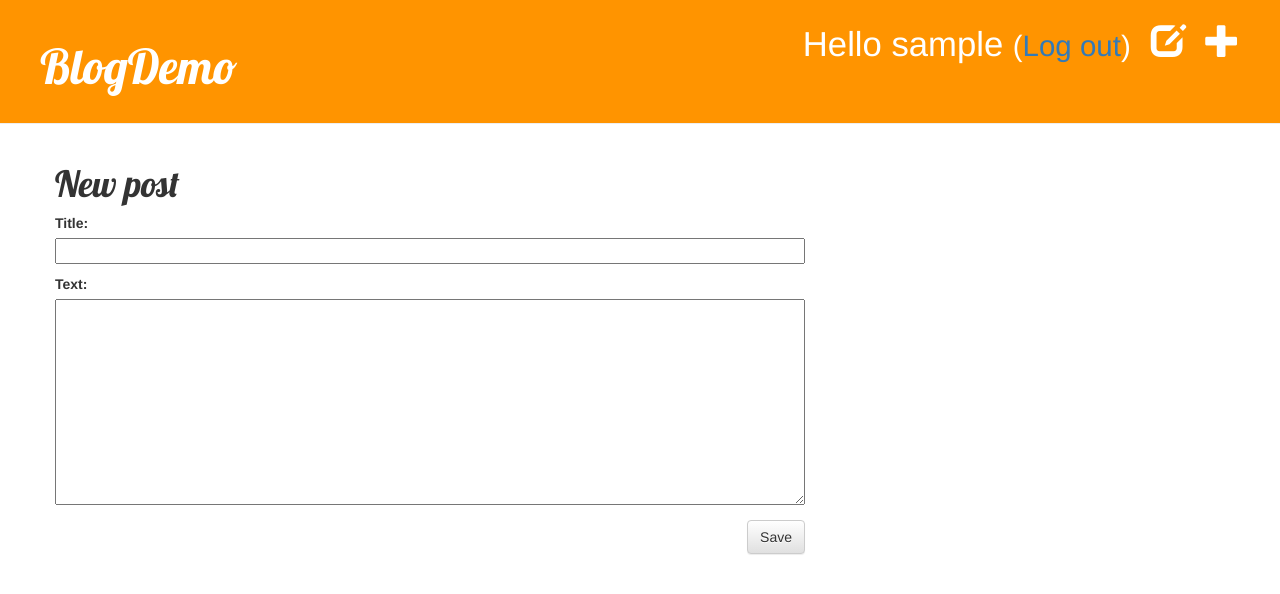
After one commit to avinashkumarpro/BlogDemo, a Django app: page /post/new/ in a window 1280 px wide. The commit adds this page. Shown: the top 594 px of the page. Run offline with Django 3.2, Linux system fonts and the light colour scheme; the visitor is signed in with stand-in values (Sample User, id 1); some libraries are stand-ins or nearby versions.

Commit message:
Changes views, templates and implemented comment

```diff
--- a/blog/admin.py
+++ b/blog/admin.py
@@ -1,4 +1,5 @@
 from django.contrib import admin
-from .models import Post
+from .models import Comment, Post
 
 admin.site.register(Post)
+admin.site.register(Comment)
--- /dev/null
+++ b/blog/forms.py
@@ -0,0 +1,15 @@
+from django import forms
+from .models import Comment, Post
+
+class PostForm(forms.ModelForm):
+
+    class Meta:
+        model = Post
+        fields = ('title', 'text',)
+
+
+class CommentForm(forms.ModelForm):
+
+    class Meta:
+        model = Comment
+        fields = ('author', 'text',)
--- a/blog/models.py
+++ b/blog/models.py
@@ -1,6 +1,7 @@
 from django.db import models
 from django.utils import timezone
 
+# Post model
 class Post(models.Model):
 	"""Post Model"""
 	author = models.ForeignKey('auth.User')
@@ -15,3 +16,21 @@ class Post(models.Model):
 
 	def __str__(self):
 		return self.title
+
+	def approved_comments(self):
+		return self.comments.filter(approved_comment=True)
+
+# Comment model
+class Comment(models.Model):
+    post = models.ForeignKey('blog.Post', related_name='comments')
+    author = models.CharField(max_length=200)
+    text = models.TextField()
+    created_date = models.DateTimeField(default=timezone.now)
+    approved_comment = models.BooleanField(default=False)
+
+    def approve(self):
+        self.approved_comment = True
+        self.save()
+
+    def __str__(self):
+        return self.text
--- /dev/null
+++ b/blog/static/css/blog.css
@@ -0,0 +1,51 @@
+
+.page-header {
+    background-color: #ff9400;
+    margin-top: 0;
+    padding: 20px 20px 20px 40px;
+}
+
+.page-header h1, .page-header h1 a, .page-header h1 a:visited, .page-header h1 a:active {
+    color: #ffffff;
+    font-size: 36pt;
+    text-decoration: none;
+}
+
+.content {
+    margin-left: 40px;
+}
+
+h1, h2, h3, h4 {
+    font-family: 'Lobster', cursive;
+}
+
+.date {
+    color: #828282;
+}
+
+.save {
+    float: right;
+}
+
+.post-form textarea, .post-form input {
+    width: 100%;
+}
+
+.top-menu, .top-menu:hover, .top-menu:visited {
+    color: #ffffff;
+    float: right;
+    font-size: 26pt;
+    margin-right: 20px;
+}
+
+.post {
+    margin-bottom: 70px;
+}
+
+.post h1 a, .post h1 a:visited {
+    color: #000000;
+}
+
+.comment {
+    margin: 20px 0px 20px 20px;
+}
--- /dev/null
+++ b/blog/templates/blog/base.html
@@ -0,0 +1,55 @@
+<!DOCTYPE html>
+{% load staticfiles %}
+<html lang="en">
+<head>
+	<meta charset="utf-8">
+    <meta http-equiv="X-UA-Compatible" content="IE=edge">
+    <meta name="viewport" content="width=device-width, initial-scale=1">
+    <!-- The above 3 meta tags *must* come first in the head; any other head content must come *after* these tags -->
+	<title>blogdemo</title>
+	<!-- Latest compiled and minified CSS -->
+	<link rel="stylesheet" href="https://maxcdn.bootstrapcdn.com/bootstrap/3.3.7/css/bootstrap.min.css" integrity="sha384-BVYiiSIFeK1dGmJRAkycuHAHRg32OmUcww7on3RYdg4Va+PmSTsz/K68vbdEjh4u" crossorigin="anonymous">
+
+	<!-- Optional theme -->
+	<link rel="stylesheet" href="https://maxcdn.bootstrapcdn.com/bootstrap/3.3.7/css/bootstrap-theme.min.css" integrity="sha384-rHyoN1iRsVXV4nD0JutlnGaslCJuC7uwjduW9SVrLvRYooPp2bWYgmgJQIXwl/Sp" crossorigin="anonymous">
+
+	<!-- HTML5 shim and Respond.js for IE8 support of HTML5 elements and media queries -->
+    <!-- WARNING: Respond.js doesn't work if you view the page via file:// -->
+    <!--[if lt IE 9]>
+      <script src="https://oss.maxcdn.com/html5shiv/3.7.3/html5shiv.min.js"></script>
+      <script src="https://oss.maxcdn.com/respond/1.4.2/respond.min.js"></script>
+    <![endif]-->
+	<link href="//fonts.googleapis.com/css?family=Lobster&subset=latin,latin-ext" rel="stylesheet" type="text/css">
+	<link rel="stylesheet" href="{% static 'css/blog.css' %}">
+
+</head>
+<body>
+
+	<div class="page-header">
+        {% if user.is_authenticated %}
+            <a href="{% url 'post_new' %}" class="top-menu"><span class="glyphicon glyphicon-plus"></span></a>
+            <a href="{% url 'post_draft_list' %}" class="top-menu"><span class="glyphicon glyphicon-edit"></span></a>
+             <p class="top-menu">Hello {{ user.username }} <small>(<a href="{% url 'logout' %}">Log out</a>)</small></p>
+        {% else %}
+            <a href="{% url 'login' %}" class="top-menu"><span class="glyphicon glyphicon-lock"></span></a>
+        {% endif %}
+        <h1><a href="/">BlogDemo</a></h1>
+    </div>
+
+
+	<div class="content container">
+	    <div class="row">
+	        <div class="col-md-8">
+	        {% block content %}
+
+            {% endblock %}
+	        </div>
+	    </div>
+	</div>
+
+	<!-- Latest compiled and minified JavaScript -->
+	<script src="https://maxcdn.bootstrapcdn.com/bootstrap/3.3.7/js/bootstrap.min.js" integrity="sha384-Tc5IQib027qvyjSMfHjOMaLkfuWVxZxUPnCJA7l2mCWNIpG9mGCD8wGNIcPD7Txa" crossorigin="anonymous"></script>
+	<!-- jQuery (necessary for Bootstrap's JavaScript plugins) -->
+    <script src="https://ajax.googleapis.com/ajax/libs/jquery/1.12.4/jquery.min.js"></script>
+</body>
+</html>
--- /dev/null
+++ b/blog/templates/blog/post_edit.html
@@ -0,0 +1,9 @@
+{% extends 'blog/base.html' %}
+
+{% block content %}
+    <h1>New post</h1>
+    <form method="POST" class="post-form">{% csrf_token %}
+        {{ form.as_p }}
+        <button type="submit" class="save btn btn-default">Save</button>
+    </form>
+{% endblock %}
--- a/blog/urls.py
+++ b/blog/urls.py
@@ -3,4 +3,13 @@ from . import views
 
 urlpatterns = [
 	url(r'^$', views.post_list, name='post_list'),
+	url(r'^post/(?P<pk>\d+)/$', views.post_detail, name='post_detail'),
+	url(r'^post/new/$', views.post_new, name='post_new'),
+	url(r'^post/(?P<pk>\d+)/edit/$', views.post_edit, name='post_edit'),
+	url(r'^drafts/$', views.post_draft_list, name='post_draft_list'),
+	url(r'^post/(?P<pk>\d+)/publish/$', views.post_publish, name='post_publish'),
+	url(r'^post/(?P<pk>\d+)/remove/$', views.post_remove, name='post_remove'),
+	url(r'^post/(?P<pk>\d+)/comment/$', views.add_comment_to_post, name='add_comment_to_post'),
+	url(r'^comment/(?P<pk>\d+)/approve/$', views.comment_approve, name='comment_approve'),
+	url(r'^comment/(?P<pk>\d+)/remove/$', views.comment_remove, name='comment_remove'),
 ]
--- a/blog/views.py
+++ b/blog/views.py
@@ -1,7 +1,85 @@
-from django.shortcuts import render
-from .models import Post
+from django.shortcuts import get_object_or_404, redirect, render
+from .models import Comment, Post
+from .forms import CommentForm, PostForm
+from django.contrib.auth.decorators import login_required
 from django.utils import timezone
 
 def post_list(request):
 	posts = Post.objects.filter(published_date__lte=timezone.now()).order_by('published_date')
 	return render(request, 'blog/post_list.html', {'posts':posts})
+
+def post_detail(request, pk):
+	post = get_object_or_404(Post, pk=pk)
+	return render(request, 'blog/post_detail.html', {'post':post})
+
+@login_required
+def post_new(request):
+    if request.method == "POST":
+        form = PostForm(request.POST)
+        if form.is_valid():
+            post = form.save(commit=False)
+            post.author = request.user
+          	# post.published_date = timezone.now()
+            post.save()
+            return redirect('post_detail', pk=post.pk)
+    else:
+        form = PostForm()
+    return render(request, 'blog/post_edit.html', {'form': form})
+
+@login_required
+def post_edit(request, pk):
+    post = get_object_or_404(Post, pk=pk)
+    if request.method == "POST":
+        form = PostForm(request.POST, instance=post)
+        if form.is_valid():
+            post = form.save(commit=False)
+            post.author = request.user
+            # post.published_date = timezone.now()
+            post.save()
+            return redirect('post_detail', pk=post.pk)
+    else:
+        form = PostForm(instance=post)
+    return render(request, 'blog/post_edit.html', {'form': form})
+
+@login_required
+def post_draft_list(request):
+    posts = Post.objects.filter(published_date__isnull=True).order_by('create_date')
+    return render(request, 'blog/post_draft_list.html', {'posts': posts})
+
+@login_required
+def post_publish(request, pk):
+    post = get_object_or_404(Post, pk=pk)
+    post.publish()
+    return redirect('post_detail', pk=pk)
+
+@login_required
+def post_remove(request, pk):
+    post = get_object_or_404(Post, pk=pk)
+    post.delete()
+    return redirect('post_list')
+
+
+def add_comment_to_post(request, pk):
+    post = get_object_or_404(Post, pk=pk)
+    if request.method == "POST":
+        form = CommentForm(request.POST)
+        if form.is_valid():
+            comment = form.save(commit=False)
+            comment.post = post
+            comment.save()
+            return redirect('post_detail', pk=post.pk)
+    else:
+        form = CommentForm()
+    return render(request, 'blog/add_comment_to_post.html', {'form': form})
+
+@login_required
+def comment_approve(request, pk):
+    comment = get_object_or_404(Comment, pk=pk)
+    comment.approve()
+    return redirect('post_detail', pk=comment.post.pk)
+
+@login_required
+def comment_remove(request, pk):
+    comment = get_object_or_404(Comment, pk=pk)
+    comment.delete()
+    return redirect('post_detail', pk=comment.post.pk)
--- a/blogsite/settings.py
+++ b/blogsite/settings.py
@@ -120,3 +120,4 @@ USE_TZ = True
 
 STATIC_URL = '/static/'
 STATIC_ROOT = os.path.join(BASE_DIR, 'static')
+LOGIN_REDIRECT_URL = '/'
--- a/blogsite/urls.py
+++ b/blogsite/urls.py
@@ -16,7 +16,11 @@ Including another URLconf
 from django.conf.urls import include, url
 from django.contrib import admin
 
+from django.contrib.auth import views
+
 urlpatterns = [
     url(r'^admin/', admin.site.urls),
+    url(r'^accounts/login/$', views.login, name='login'),
+    url(r'^accounts/logout/$', views.logout, name='logout', kwargs={'next_page': '/'}),
     url(r'', include('blog.urls')),
 ]
```
Also changed, not shown: blog/templates/blog/add_comment_to_post.html (added, +9 -0 lines), blog/templates/blog/post_detail.html (added, +42 -0 lines), blog/templates/blog/post_draft_list.html (added, +11 -0 lines), blog/templates/blog/post_list.html (+11 -20 lines), blog/templates/registration/login.html (added, +24 -0 lines), blog/migrations/0002_comment.py (added).
